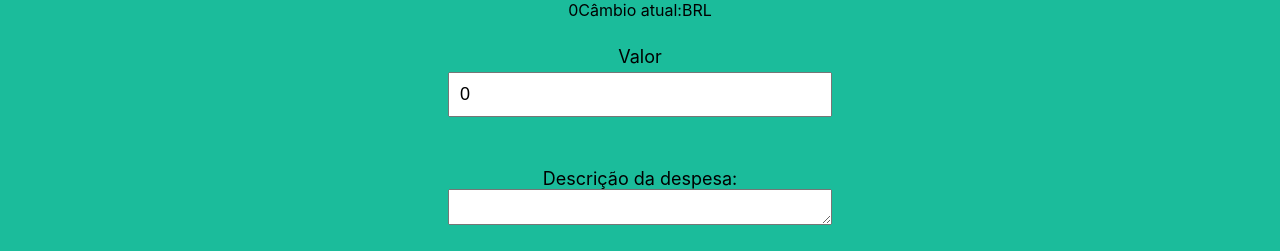
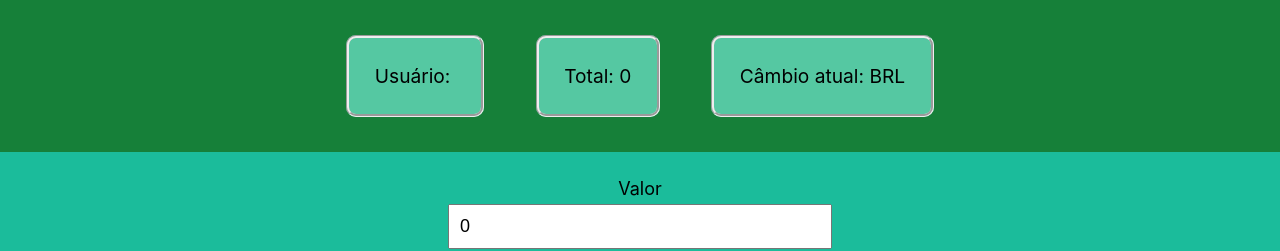
Before and after one commit to lucasportella/trybe-wallet, a React (Create React App) app: page /carteira in a window 1280 px wide. Shown: the top 251 px of the page. Built offline with nearby package versions, Linux system fonts and the light colour scheme; no server answers.

Commit message:
wallet component css

```diff
--- a/src/index.css
+++ b/src/index.css
@@ -1,3 +1,4 @@
+/* LOGIN SCREEN CSS */
 body {
   background-color: #1bbc9b;
   margin: 0;
@@ -68,3 +69,24 @@ h1 {
   margin-bottom: 0;
   text-align: center;
 }
+
+/* WALLET CSS */
+.walletDiv {
+  display: flex;
+  flex-direction: column;
+}
+
+.walletHeader {
+  background-color: #168039;
+  padding-bottom: 5%;
+  padding-top: 5%;
+}
+
+span {
+  margin: 2%;
+  padding: 2%;
+  font-size: larger;
+  border-style: groove;
+  border-radius: 10px;
+  background-color: rgb(85, 200, 162);
+}
--- a/src/pages/Wallet.js
+++ b/src/pages/Wallet.js
@@ -29,20 +29,27 @@ class Wallet extends React.Component {
   render() {
     const { email, currentCurrency } = this.props;
     return (
-      <>
-        <header>
-          <span data-testid="email-field">{email}</span>
+      <div className="walletDiv">
+        <header className="walletHeader">
+          <span data-testid="email-field">
+            Usuário:
+            {' '}
+            {email}
+          </span>
           <span data-testid="total-field">
+            Total:
+            {' '}
             { this.calculateTotal() }
           </span>
           <span data-testid="header-currency-field">
             Câmbio atual:
+            {' '}
             { currentCurrency }
           </span>
         </header>
         <FormExpenses />
         <Table />
-      </>
+      </div>
     );
   }
 }
```
